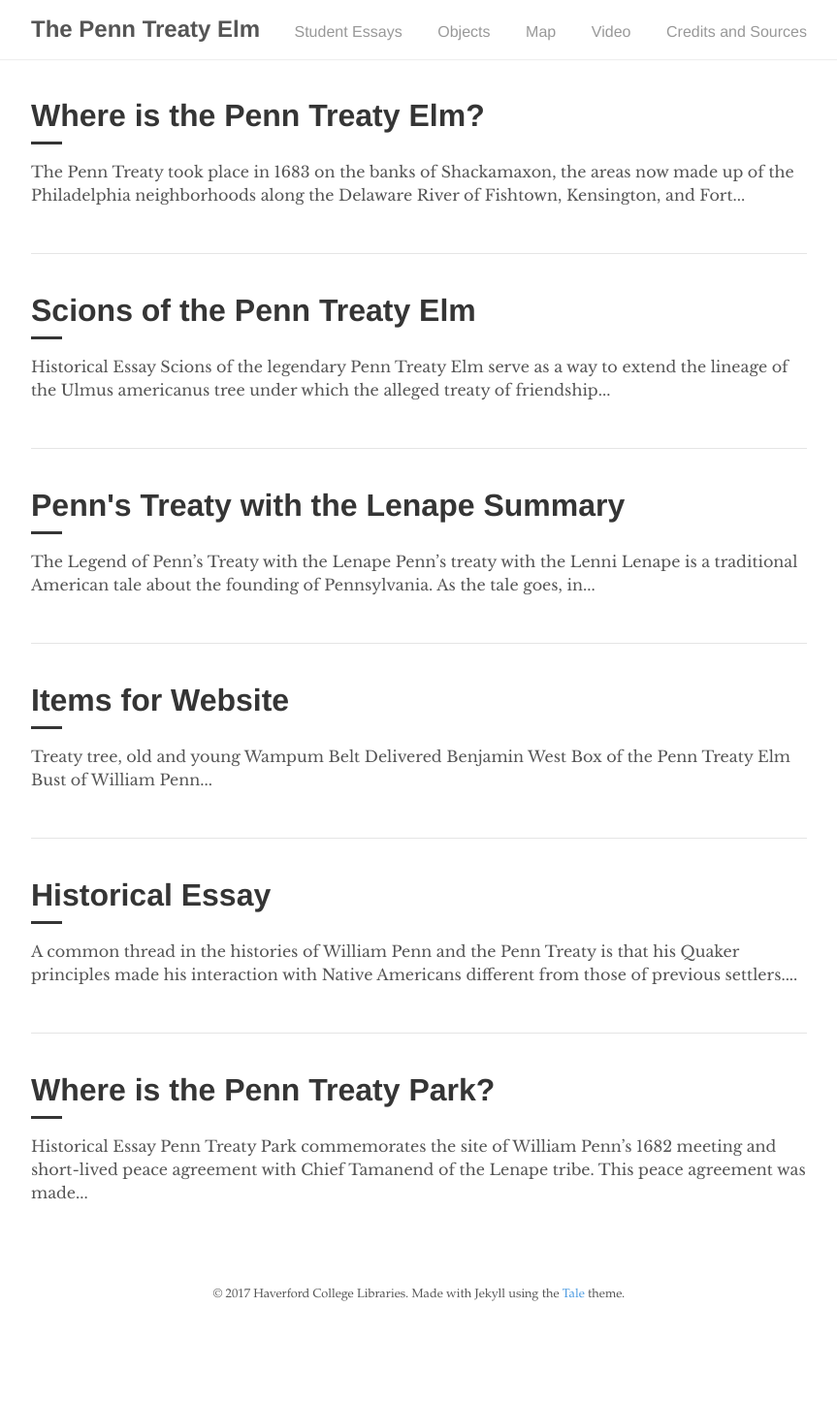
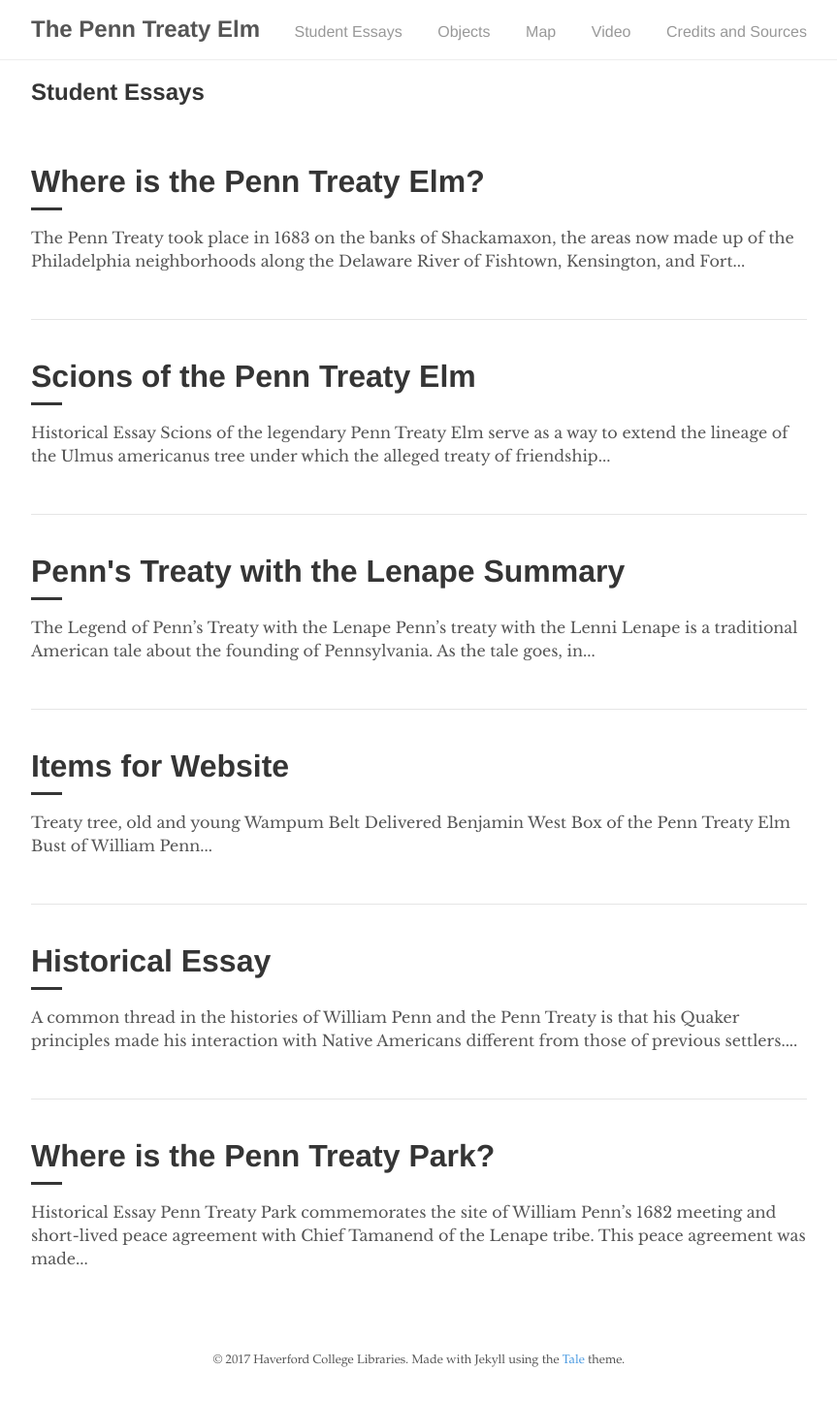
Before and after one commit to mzarafon/penn-treaty-elm, a Jekyll site: the page built from student-essays.html, in a window 1280 px wide. Shown: the whole page at 97% size, without its empty margins (208-1071 px from the left). Built offline with Jekyll 4.4.1, drawn with Linux system fonts in a browser that asks for light colours; before the commit the page ends 1378 px from its top, so only the background shows below that.

Commit message:
Update student-essays.html

```diff
--- a/student-essays.html
+++ b/student-essays.html
@@ -3,6 +3,7 @@
 title: "Student Essays"
 permalink: /student-essays/
 ---
+<h2>Student Essays</h2>
 
 <a href="Where-is-the-Penn-Treaty-Elm" class="catalogue-item">
       <div>
```
